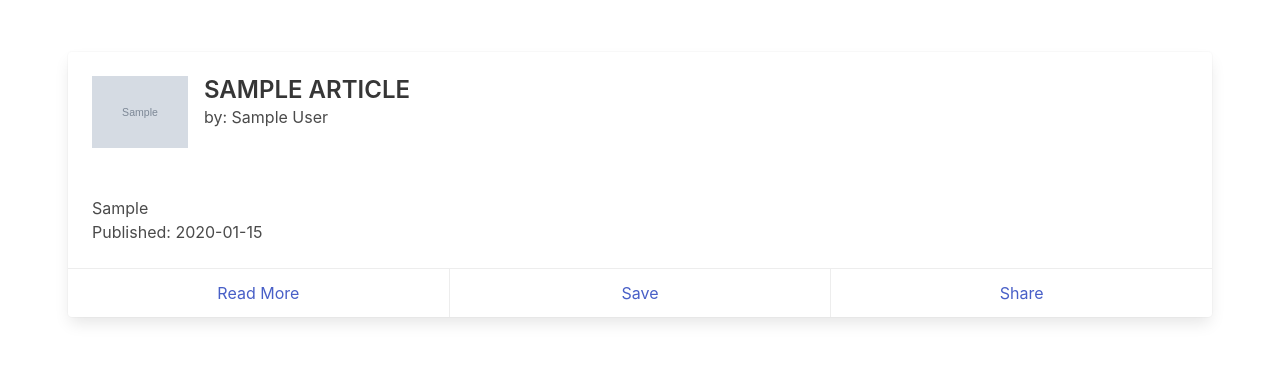
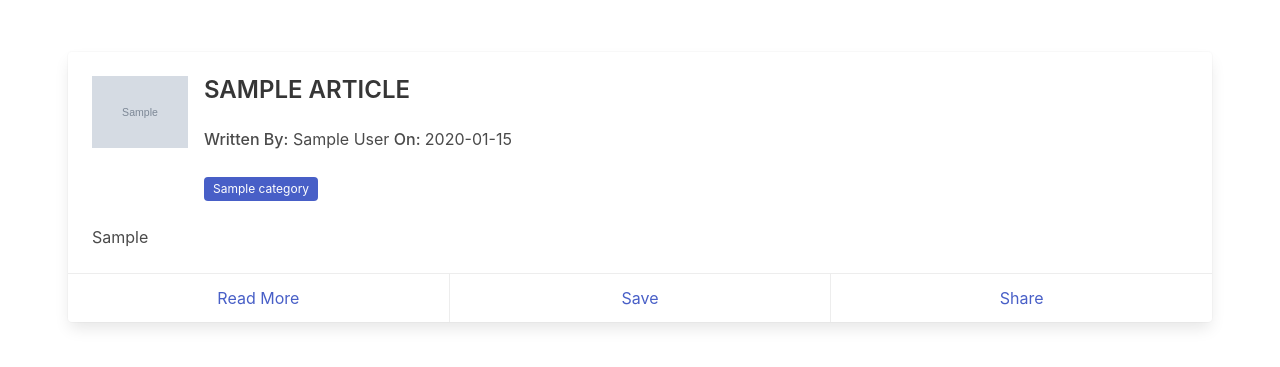
Before and after one commit to squiggie/tldr, a Flask app: page / in a window 1280 px wide. Shown: the part 56-423 px from the top of the page. Run offline with Flask 3, Linux system fonts and the light colour scheme; tables that the repository leaves empty hold one stand-in row (values such as "Sample post"); grey boxes marked "Sample" are stand-in pictures.

Commit message:
add categories

```diff
--- a/app/routes.py
+++ b/app/routes.py
@@ -1,5 +1,5 @@
 from flask import render_template, jsonify, request
-from .models import Article
+from .models import Article, Category
 
 def init_app(app):
     @app.route("/", methods=("GET", "POST"))
@@ -15,7 +15,10 @@ def init_app(app):
         last_date = article.added_date
         articles = Article.query.filter(Article.added_date > last_date).all()
         dict = [article.as_dict() for article in articles]
-        query = Article.query.filter(Article.added_date > last_date)
-        print(f"Last date: {last_date}")
-        print(str(query))  # or print(query.statement) for the full query
         return jsonify(dict)
+
+    @app.route('/category/<category_name>')
+    def category_page(category_name):
+        category = Category.query.filter_by(name=category_name).first_or_404()
+        articles = Article.query.filter_by(category_id=category.id).all()
+        return render_template('category.html', category=category, articles=articles)
--- a/app/static/main.js
+++ b/app/static/main.js
@@ -5,37 +5,11 @@ $(document).ready( function () {
         contentType: "application/json; charset=utf-8"
     });
 
-    $("#submit").click(function() {
-        // Grab string value from request text area
-        var request = $("#request").val()
-
-        // Parse string to an object for clogs
-        var requestObject = JSON.parse(request)
-
-        //Print results
-        console.log("Name: " + requestObject.name)
-
-        // POST has the uri from app.py
-        // POST needs request to be a string, or JSON.stringify of a JS object
-        // Results is the JSON coming back
-        $.post("/test", request).done(function(result) {
-
-            // Result as an object
-            console.log("Greeting: " + result.greeting)
-
-            // Stringify result for pretty print reqpsonse
-            var response = JSON.stringify(result);
-
-            //display results
-            $( "#response" ).text( response )
-
-        })
-    })
-
-    setInterval(updateArticles, 60000);
+    /* setInterval(updateArticles, 30000);
 
     async function updateArticles() {
-        const articleCards = document.querySelectorAll('#articles-container .card');
+        const container = document.querySelector('.columns.is-multiline');
+        const articleCards = document.querySelectorAll('.card');
         let latestArticleCard = null;
         let latestTimestamp = 0;
 
@@ -54,16 +28,15 @@ $(document).ready( function () {
         // Append the new articles to the page
         data.forEach(article => {
           const articleHTML = `
-            <div class="card m1" data-guid="${article.guid}" data-added-date="${article.added_date}">
+            <div id="article-container" class="column is-full">
+                <div class="card m-1" data-guid="${article.guid}" data-added-date="${article.added_date}">
                     <div class="card-content">
                         <div class="media">
-                        <!-- Image on the left -->
                             <div class="media-left">
-                            <figure class="image is-96x96"> <!-- Adjust size as needed -->
+                                <figure class="image is-96x96">
                                     <img src="${article.image}" alt="Article image" style="object-fit: cover;">
                                 </figure>
                             </div>
-                        <!-- Content on the right -->
                             <div class="media-content">
                                 <p class="title is-4">"${article.title}" </p>
                                 <p class="subtitle is-6">by:"${article.author}"</p>
@@ -72,7 +45,7 @@ $(document).ready( function () {
 
                         <div class="content">
                             "${article.synopsis}"
-                        <br>
+                            <br/>
                             Published: <time datetime="${article.published_date}">${article.published_date}</time>
                         </div>
                     </div>
@@ -81,6 +54,7 @@ $(document).ready( function () {
                             <a href="#" class="card-footer-item">Save</a>
                             <a href="#" class="card-footer-item">Share</a>
                         </footer>
+                    </div>
                 </div>`;
             // Prepend the new article HTML at the top of the container
             if (container.firstElementChild) {
@@ -89,5 +63,5 @@ $(document).ready( function () {
                 container.innerHTML += articleHTML;
             }
         });
-      }
+      } */
 })
--- a/app/templates/index.html
+++ b/app/templates/index.html
@@ -7,28 +7,33 @@
     <div class="container">
         <div class="columns is-multiline">
             {% for article in articles %}
-            <!-- Article Card -->
-            <div id="articles-container" class="column is-full">
+            <div id="article-container" class="column is-full">
                 <div class="card m-1" data-guid="{{ article.guid }}" data-added-date="{{ article.added_date }}">
                     <div class="card-content">
                         <div class="media">
-                            <!-- Image on the left -->
                             <div class="media-left">
-                                <figure class="image is-96x96"> <!-- Adjust size as needed -->
+                                <figure class="image is-96x96">
                                     <img src="{{ article.image }}" alt="Article image" style="object-fit: cover;">
                                 </figure>
                             </div>
-                            <!-- Content on the right -->
                             <div class="media-content">
                                 <p class="title is-4">{{ article.title.upper() }} </p>
-                                <p class="subtitle is-6">by: {{ article.author }}</p>
+                                <div class="block">
+                                    {% if article.author %}
+                                        <span class="has-text-weight-medium">Written By:</span> {{ article.author }}
+                                    {% endif %}
+                                    {% if article.published_date %}
+                                        <span class="has-text-weight-medium	">On: </span><time datetime="{{ article.published_date }}">{{ article.published_date }}</time>
+                                    {% endif %}
+                                </div>
+                                {% if article.category %}
+                                        <span class="tag is-link">{{ article.category.name }}</span>
+                                {% endif %}
                             </div>
                         </div>
 
                         <div class="content">
                             {{ article.synopsis }}
-                            <br>
-                            Published: <time datetime="{{ article.published_date }}">{{ article.published_date }}</time>
                         </div>
                     </div>
                     <footer class="card-footer">
--- a/scripts/fetcharticles.py
+++ b/scripts/fetcharticles.py
@@ -1,23 +1,36 @@
 from app import create_app
 from extensions import db
-from app.models import ArticleQueue  # Import your model
+from app.models import ArticleQueue, Category
 import feedparser
 
 app = create_app()
 
+categories = {
+    'Business': 'https://news.google.com/rss/topics/CAAqJQgKIh9DQkFTRVFvTEwyY3ZNVEl4YW01eE1XMFNBbVZ1S0FBUAE?hl=en-US&gl=US&ceid=US:en',
+    'Tech': 'https://news.google.com/rss/topics/CAAqJggKIiBDQkFTRWdvSUwyMHZNRGRqTVhZU0FtVnVHZ0pWVXlnQVAB?hl=en-US&gl=US&ceid=US:en',
+    'Entertainment':'https://news.google.com/rss/topics/CAAqJggKIiBDQkFTRWdvSUwyMHZNREpxYW5RU0FtVnVHZ0pWVXlnQVAB?hl=en-US&gl=US&ceid=US:en',
+    'Sports':'https://news.google.com/rss/topics/CAAqJggKIiBDQkFTRWdvSUwyMHZNRFp1ZEdvU0FtVnVHZ0pWVXlnQVAB?hl=en-US&gl=US&ceid=US:en',
+    'Science':'https://news.google.com/rss/topics/CAAqJggKIiBDQkFTRWdvSUwyMHZNRFp0Y1RjU0FtVnVHZ0pWVXlnQVAB?hl=en-US&gl=US&ceid=US:en',
+    'Health':'https://news.google.com/rss/topics/CAAqIQgKIhtDQkFTRGdvSUwyMHZNR3QwTlRFU0FtVnVLQUFQAQ?hl=en-US&gl=US&ceid=US:en',
+    'Crypto':'https://news.google.com/rss/topics/CAAqJAgKIh5DQkFTRUFvS0wyMHZNSFp3YWpSZlloSUNaVzRvQUFQAQ?hl=en-US&gl=US&ceid=US:en'
+}
+
 def fetch_and_store_articles():
     with app.app_context():
-        # Example Google News RSS URL for top stories. Adjust as needed.
-        rss_url = 'https://news.google.com/rss?hl=en-US&gl=US&ceid=US:en'
-        feed = feedparser.parse(rss_url)
-        for entry in feed.entries:
-            # Check if the article URL already exists in the database
-            exists = ArticleQueue.query.filter_by(guid=entry.guid).first() is not None
-            if not exists:
-                article = ArticleQueue(url=entry.link, processed=False, guid=entry.guid)
-                db.session.add(article)
+        for category_name, rss_url in categories.items():
+            feed = feedparser.parse(rss_url)
+            category = Category.query.filter_by(name=category_name).first()
+            if not category:
+                category = Category(name=category_name)
+                db.session.add(category)
+                db.session.commit()
+            for entry in feed.entries:
+                exists = ArticleQueue.query.filter_by(guid=entry.guid).first() is not None
+                if not exists:
+                    article = ArticleQueue(url=entry.link, processed=False, guid=entry.guid, category_id=category.id)
+                    db.session.add(article)
 
-        db.session.commit()
+            db.session.commit()
 
 if __name__ == "__main__":
     fetch_and_store_articles()
```
Also changed, not shown: app/models.py (+10 -0 lines), scripts/summarizearticles.py (+5 -7 lines). Lines whose indentation alone changed are shown as unchanged.
